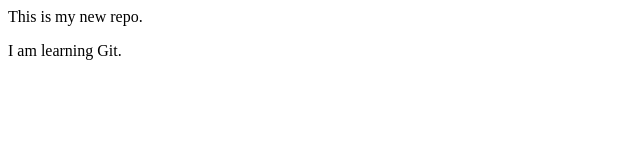
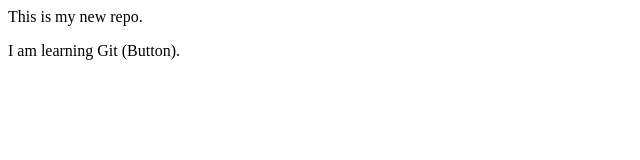
Before and after one commit to KunalDhakite/LocalRepo, a plain HTML site: page index.html in a window 1280 px wide. Shown: the full height of the page, 0-640 px from the left. Drawn offline with Linux system fonts and the light colour scheme.

```diff
--- a/index.html
+++ b/index.html
@@ -1,2 +1,2 @@
 <p> This is my new repo.</p>
-<p> I am learning Git.</p>
+<p> I am learning Git (Button).</p>
```
